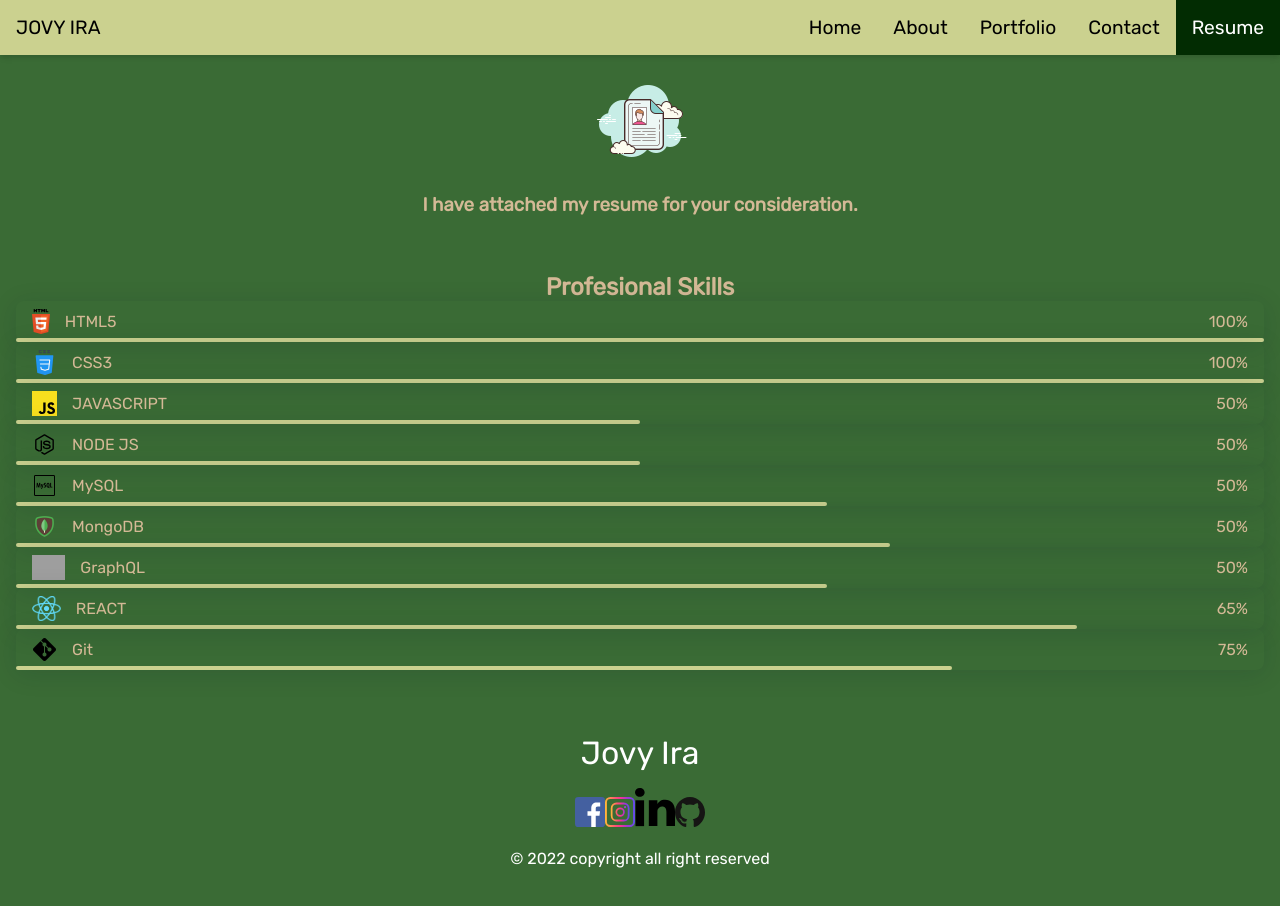
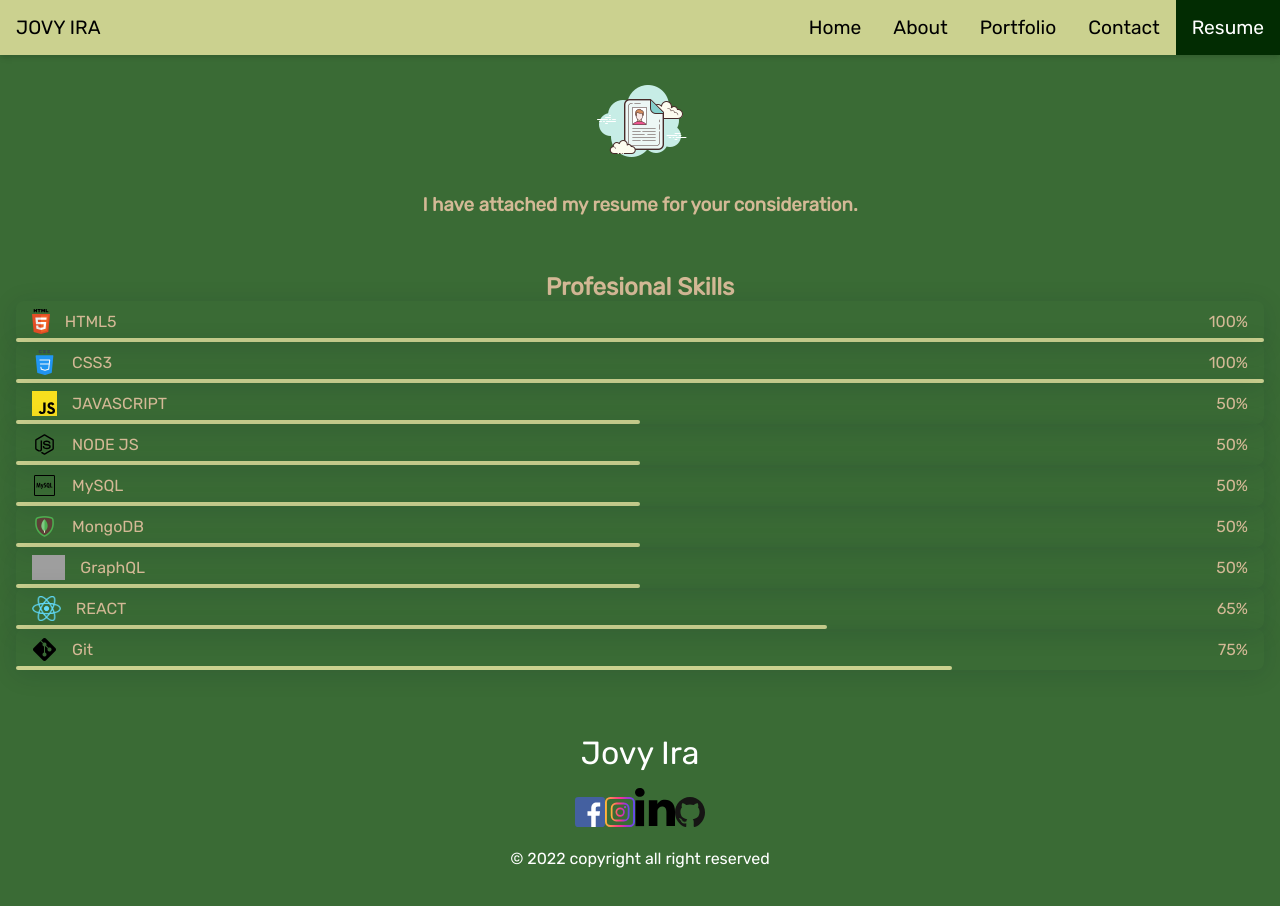
Before and after one commit to Jlnaraga/portfolio-react, a React (Create React App) app: page /#/resume in a window 1280 px wide. Shown: the top 906 px of the page. Built offline with nearby package versions, Linux system fonts and the light colour scheme; grey boxes are pictures that could not be loaded.

Commit message:
fixed css percentage

```diff
--- a/src/components/Resume/Resume.css
+++ b/src/components/Resume/Resume.css
@@ -71,7 +71,7 @@ margin-right: 15px;
 }
 
 .skills_react {
-    width: 85%;
+    width: 65%;
 }
 
 .skills_nodejs {
@@ -79,15 +79,15 @@ margin-right: 15px;
 }
 
 .skills_mysql {
-    width: 65%;
+    width: 50%;
 }
 
 .skills_mongodb {
-    width: 70%;
+    width: 50%;
 }
 
 .skills_graphql {
-    width: 65%;
+    width: 50%;
 }
 
 .skills_git {
```
